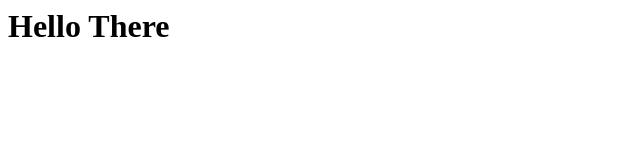
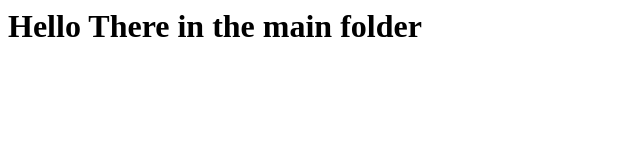
Before and after one commit to ArmaanSheikh/git-test, a plain HTML site: page index.html in a window 1280 px wide. Shown: the whole page, without its empty margins (0-640 px from the left). Drawn offline with Linux system fonts and the light colour scheme.

Commit message:
second commit

```diff
--- a/index.html
+++ b/index.html
@@ -4,6 +4,6 @@
 
     </head>
     <body>
-        <h1>Hello There</h1>
+        <h1>Hello There in the main folder</h1>
     </body>
 </html>
```
Also changed, not shown: templates/hello.html (added, +9 -0 lines).
